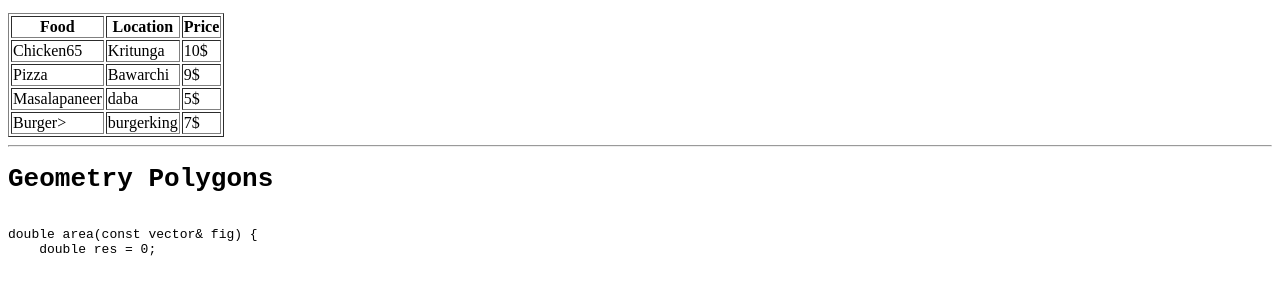
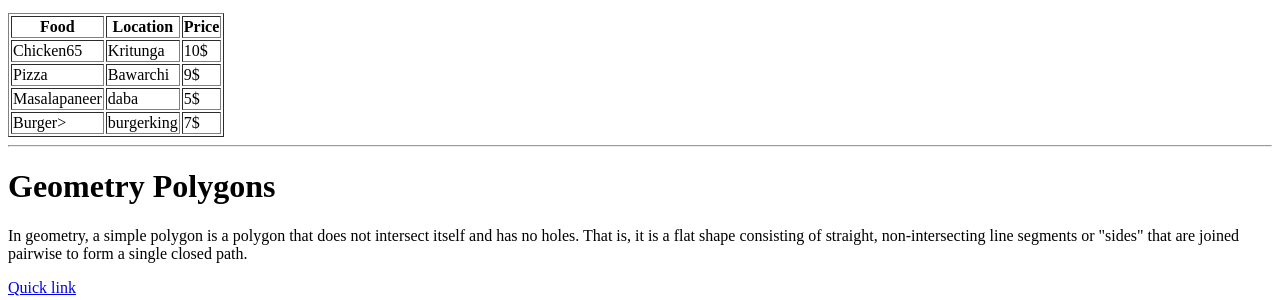
Before and after one commit to 44-563-WebApps-F21/webapps-f21-assignment-3-NalatiRavali, a plain HTML site: page index.html in a window 1280 px wide. Shown: the part 636-936 px from the top of the page. Drawn offline with Linux system fonts and the light colour scheme.

Commit message:
Modified Changes to the file

```diff
--- a/index.html
+++ b/index.html
@@ -76,8 +76,16 @@
 
 <hr>
 
+<h1>Geometry Polygons</h1>
+<p>In geometry, a simple polygon is a polygon that does not
+    intersect itself and has no holes. That is, it is a flat shape consisting of straight,
+    non-intersecting line segments or "sides" that are joined pairwise to form a single closed path.
+</p>
+<a href="https://en.wikipedia.org/wiki/Simple_polygon">Quick link</a>
+
+
 <pre>
-<h1>Geometry Polygons</h1>
+
 double area(const vector<point>& fig) {
     double res = 0;
     <blockquote site = "https://cp-algorithms.com/geometry/area-of-simple-polygon.htm">
```
